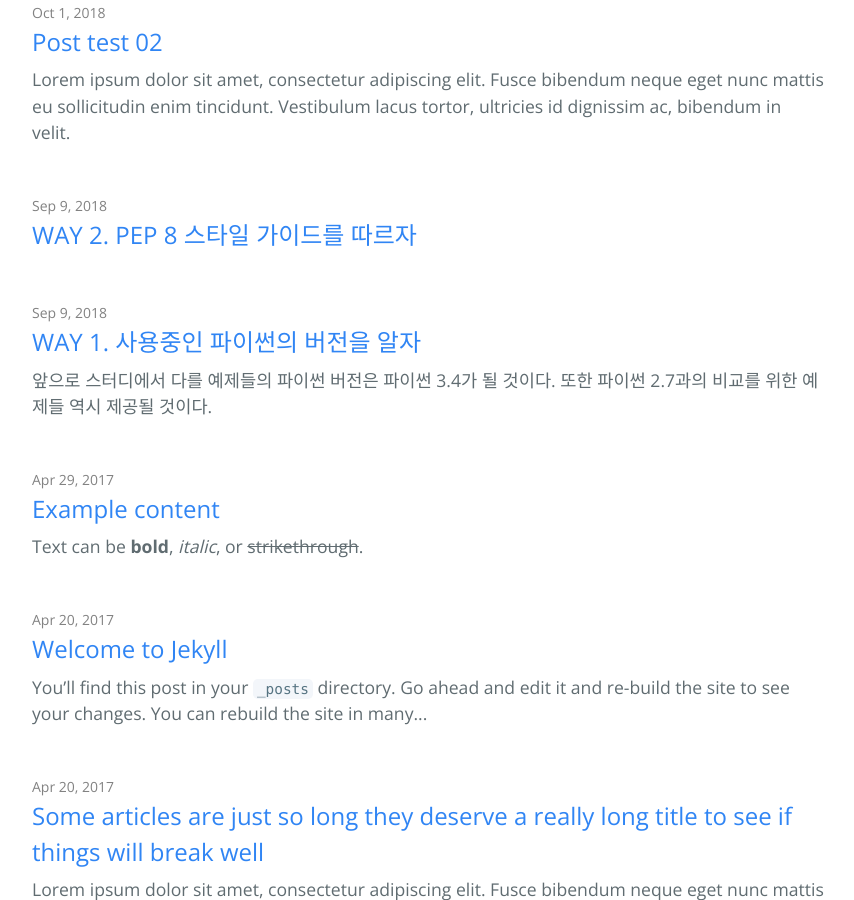
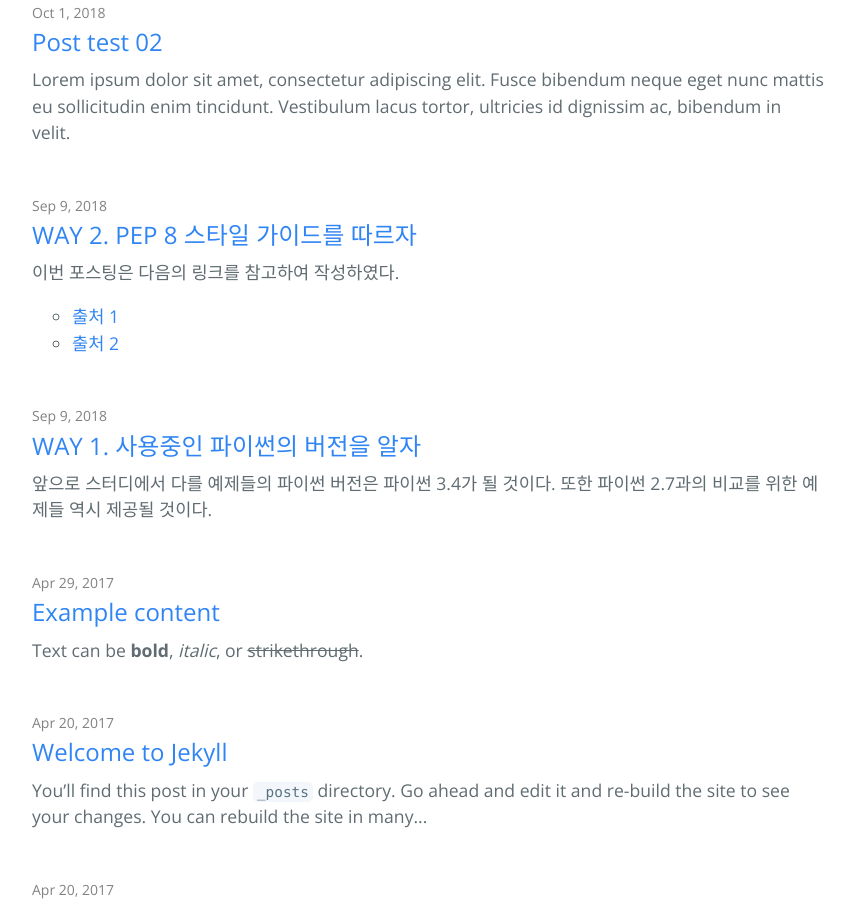
Before and after one commit to hcnoh/hcnoh.github.io, a Jekyll site: the page built from index.md, in a window 1280 px wide and 900 px high, scrolled down 801 px. Shown: the whole window, without its empty margins (232-1086 px from the left). Built offline with Jekyll 4.4.1, drawn with Linux system fonts in a browser that asks for light colours; some of the changed lines change nothing that is shown.

Commit message:
Update 2018-09-09-effective-python-way02.md

````diff
--- a/_posts/2018-09-09-effective-python-way02.md
+++ b/_posts/2018-09-09-effective-python-way02.md
@@ -9,3 +9,129 @@
 author: "Hyungcheol Noh"
 permalink: /2018-09-09-effective-python-way02
 ---
+
+이번 포스팅은 다음의 링크를 참고하여 작성하였다.
+- [출처 1](https://hashcode.co.kr/questions/963/%ED%8C%8C%EC%9D%B4%EC%8D%AC%EC%97%90%EC%84%9C-%EB%93%A4%EC%97%AC%EC%93%B0%EA%B8%B0%EB%8A%94-%ED%83%AD-%EC%8A%A4%ED%8E%98%EC%9D%B4%EC%8A%A4-%EC%A4%91-%EC%96%B4%EB%8A%90%EA%B1%B8%EB%A1%9C-%ED%95%98%EC%8B%9C%EB%82%98%EC%9A%94)
+- [출처 2](http://paphopu.tistory.com/30)
+
+## PEP 8이란?
+- 파이썬 개선 제안서 (Python Enhancement Proposal) #8
+- 파이썬 코드를 어떻게 구성할지 알려주는 스타일 가이드
+- 유지보수, 가독성을 위해서 일관성있는 스타일을 지키는 것이 중요
+
+## PEP 8의 규칙 예시: 화이트 스페이스
+화이트 스페이스는 공백이라고도 한다. 파이썬에서 공백은 문법적으로 의미가 있기 때문에 주의해야 한다.
+- 탭이 아닌 스페이스로 들여 쓴다.
+  - 들여쓰기 수준은 스페이스 4개
+  - IDE(파이참 또는 잘 설정된 vim)에서는 탭이 스페이스 4개로 설정되어 있는 것임
+- 한 줄에 79자 이하
+- 길어서 다음 줄로 이어지면 들여쓰기 수준을 위해 스페이스 4개 사용
+- 파일 내에서 함수/클래스는 빈 줄 두 개로 구분
+- 클래스 내에서 메서드 사이는 빈 줄 하나로 구분
+- 리스트 인덱스, 함수 호출, 키워드 인수 할당에는 스페이스를 사용하지 않음
+
+```python
+b = a[3:5]    # 리스트 인덱스에는 스페이스를 사용하지 않음
+b = a[3: 5]   # 틀린 예시
+{% endhighlight %}
+- 변수 할당 앞뒤에 스페이스 하나만 사용:
+{% highlight python %}
+a = b     # "=" 앞뒤로 스페이스 하나만 사용
+a=b       # 틀린 예시
+```
+
+## PEP 8의 규칙 예시: 명명(Naming)
+이 스타일을 따르면 코드를 읽을 때 각 이름에 대응하는 타입을 구별하기 쉬움
+- 함수, 변수, 속성은 lowercase_underscore 형식
+- Protected 인스턴스 속성은 _leading_underscore 형식
+- Private 인스턴스 속성은 __double_leading_underscore 형식
+- 클래스와 예외는 CapitalizedWord 형식
+- 모듈 수준의 상수는 ALL_CAPS 형식
+- 클래스의 인스턴스 메서드의 첫 번째 파라미터의 이름은 self
+- 클래스 메서드의 첫 번째 파라미터의 이름은 cls
+
+## PEP 8의 규칙 예시: 표현식과 문장
+파이썬의 계명 (The Zen of Python) "어떤 일을 하는 확실한 방법이 (될 수 있으면 하나만) 있어야 한다.", 표현식과 문장의 본보기로 이 스타일을 정리
+- 긍정 표현식의 부정(if not a is b) 대신에 인라인 부정(if a is not b)
+- 길이를 확인(`if len(somelist) == 0`)하여 빈 값(`[]` 또는 `‘’`)을 확인하지 않는다. `If not somelist`를 사용하고, 빈 값은 암시적으로 `False`가 된다. 비어있지 않으면 `if somelist` 문이 암시적으로 `True`가 된다.
+- 한 줄로 된 `if` 문, `for`와 `while` 루프, `except` 복합문을 쓰지 않는다. 여러 줄로 나눠서 명료하게 작성
+
+```python
+for i in range(10): print("hello world")    # 틀린 예시
+for i in range(10):
+    print("hello world")                    # 옳은 예시
+end
+```
+
+- 항상 파일 맨 위에 `import` 문
+- 모듈 임포트의 경우, 항상 모듈의 절대 이름을 사용하며 현재 모듈의 경로를 기준으로 상대 경로로 된 이름을 사용하지 않는다. 예를 들면 `bar` 패키지의 `foo` 모듈을 임포트하려면 그냥 `import foo`가 아니라 `from bar import foo`라고 해야 함
+- 상대적인 임포트를 해야 한다면 명시적인 구문을 이용하여 `from . import foo`라고 한다. (절대적 임포트 vs 상대적 임포트?)
+- 임포트는 섹션 순으로 구분해야 함 (표준 라이브러리 모듈 / 서드파티 모듈 / 자신이 만든 모듈), 섹션 내에서는 알파벳 순서로 임포트 (각각의 차이?)
+
+## 파이썬의 메서드 종류
+- 인스턴스 메서드:
+  - 클래스 내부에 정의되어 있는 함수를 호출할 때, 인스턴스를 필요로 한다는 조건
+  - 즉, 인스턴스 메서드는 호출하기 위해 인스턴스의 선언을 요구함
+  - 첫 번째 파라미터는 항상 self
+- 인스턴스 메서드 예제:
+
+```python
+class InstMethod:
+
+    def __init__(self, name):
+        self.name = name
+
+    def print_name(self):
+        print("my name is " + self.name)
+
+# 인스턴스 선언
+name_instance = InstMethod("hyungcheol_noh")
+
+# print_name이라는 함수를 호출하기 위해서는 name_instance처럼 인스턴스를 먼저 선언해야 함
+name_instance.print_name()
+>>> my name is hyungcheol_noh
+```
+
+- 클래스 메서드:
+  - 인스턴스 메서드와 다르게 자기 자신을 첫 번째 파라미터로 받음
+  - `@classmethod` 데코레이터를 이용하여 선언
+  - self가 아닌 cls를 매개변수로 사용
+- 클래스 메서드 예제:
+
+```python
+class ClassMethod:
+
+    __name = "hyungcheol_noh"
+
+    @classmethod
+    def print_name(cls):
+        print("my name is " + cls.__name)
+
+# 인스턴스를 따로 선언해줄 필요없이 함수를 호출할 수 있음
+ClassMethod.print_name()
+>>> my name is hyungcheol_noh
+```
+
+- 스테이틱 메서드:
+  - 인스턴스나 클래스를 인자로 받지 않음
+  - 클래스 네임스페이스 안에 저장
+  - 클래스/인스턴스 모두를 통해서 호출이 가능
+  - `@staticmethod` 데코레이터를 이용하여 선언
+- 스테이틱 메서드 예제:
+
+```python
+class StaticMethod:
+
+    @staticmethod
+    def print_name(name):
+        print("my name is " + name)
+
+# 클래스를 통해서 호출 가능
+StaticMethod.print_name("hyungcheol_noh")
+>>> my name is hyungcheol_noh
+
+# 인스턴스를 통해서도 호출이 가능
+me = StaticMethod()
+me.print_name("hyungcheol_noh")
+>>> my name is hyungcheol_noh
+```
````
